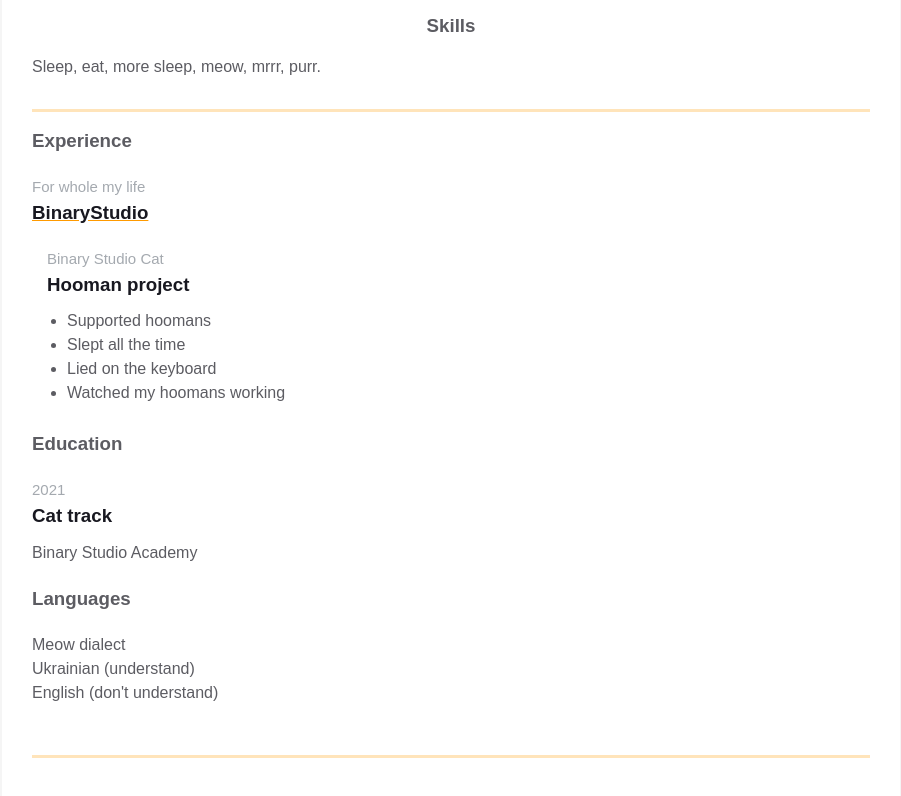
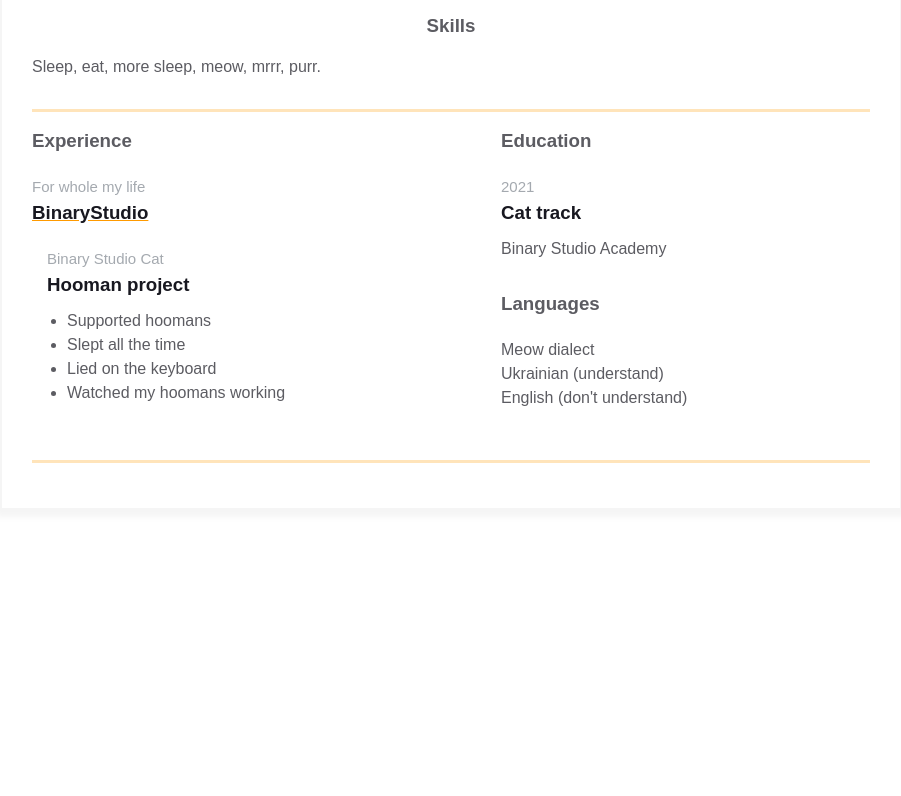
Before and after one commit to stanjke/homepage, a plain HTML site: page index.html in a window 1280 px wide. Shown: the part 730-1526 px from the top of the page, without its empty margins (189-1090 px from the left). After the commit the page ends 1289 px from the top, so only its background shows below. Drawn offline with Linux system fonts and the light colour scheme.

Commit message:
Added grid class to eperience template, and stylized it

```diff
--- a/index.html
+++ b/index.html
@@ -110,7 +110,7 @@
                 </div>
             </div>
             <div class="container">
-                <div class="resume__block">
+                <div class="resume__block grid">
                     <div class="main-info fh">
                         <div class="experiences">
                             <h3 class="experiences__header">Experience</h3>
@@ -141,7 +141,6 @@
                                 <p class="additional-info__education-university-name">Binary Studio Academy</p>
                             </div>
                         </div>
-
                         <div class="additional-info__languages">
                             <h3 class="additional-info__languages-header">Languages</h3>
                             <p class="additional-info__languages-item">
--- a/styles.css
+++ b/styles.css
@@ -46,6 +46,12 @@ body {
     border-bottom: 3px solid var(--border-color);
     padding-bottom: 30px;
     margin-bottom: 15px;
+}
+
+.grid {
+    display: grid;
+    grid-template-columns: 1fr 1fr;
+    grid-column-gap: 100px;
 }
 
 @media screen and (max-width: 576px) {
```
